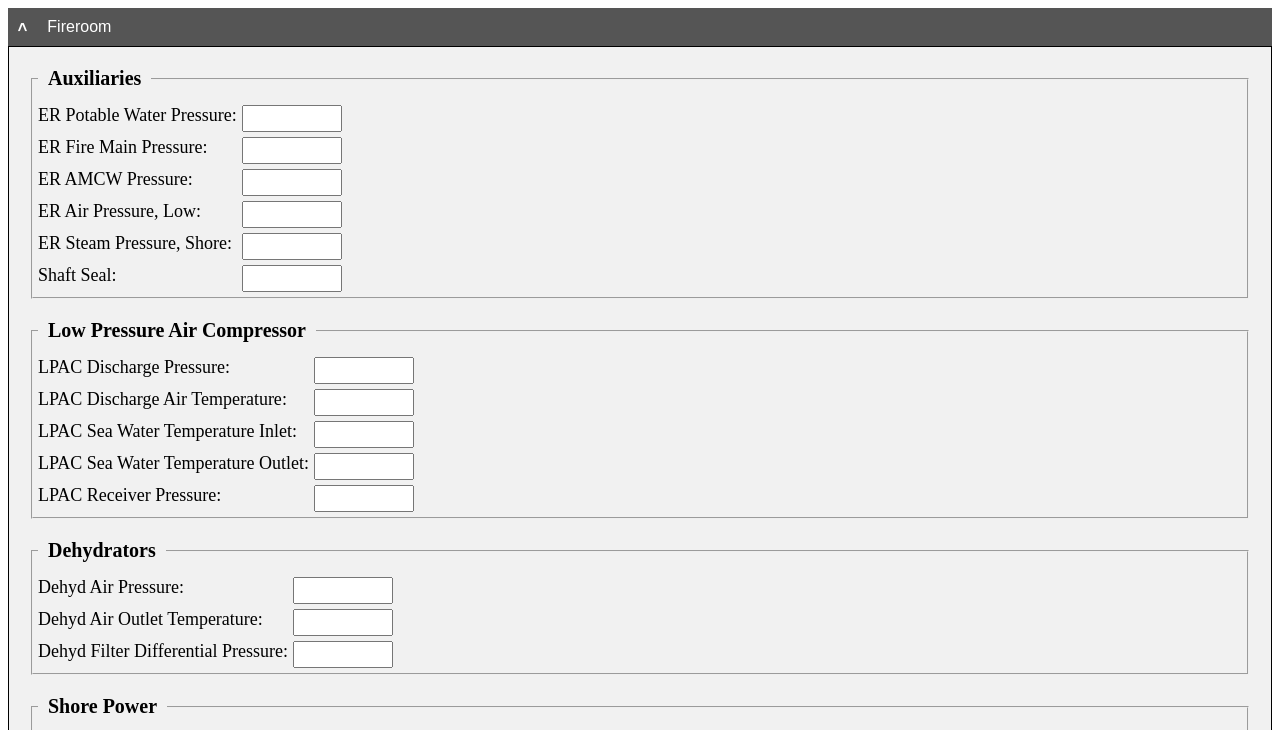
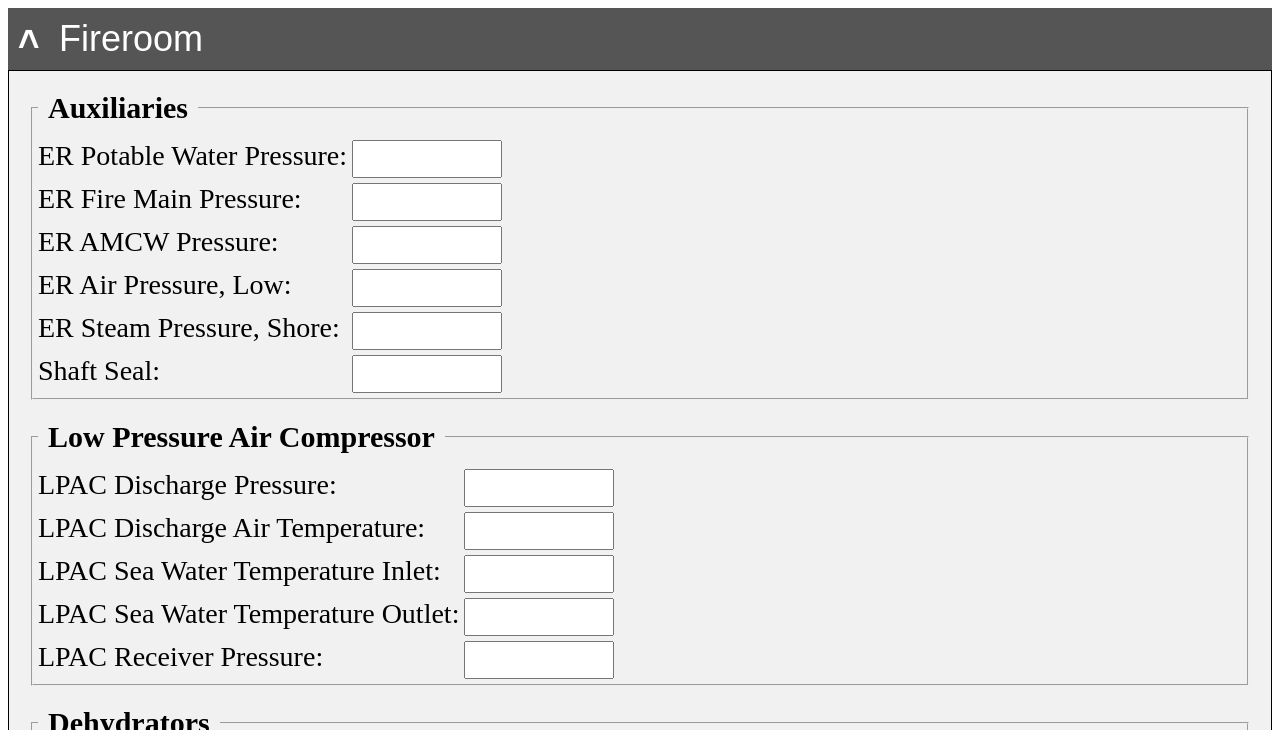
Before and after one commit to epieper/RoundsLog, a plain HTML site: page index.html in a window 1280 px wide. Both pictures are taken after a click on the button "Fireroom". Shown: the top 730 px of the page. Drawn offline with Linux system fonts and the light colour scheme.

Commit message:
Update style.css

```diff
--- a/style.css
+++ b/style.css
@@ -7,7 +7,7 @@ html {
   box-sizing: inherit;
 }
 div.page label {
-  font-size: 22px;
+  font-size: 32px;
   font-weight: bold;
 }
 fieldset.group {
@@ -16,7 +16,7 @@ fieldset.group {
 }
 fieldset.group legend {
   padding: 10px;
-  font-size: 20px;
+  font-size: 30px;
   font-weight: bold;
 }
 div.grid {
@@ -26,15 +26,15 @@ div.grid {
 }
 div.grid label {
   text-align: left;
-  font-size: 18px;
+  font-size: 28px;
   font-weight: normal;
 }
 div.grid label:after {
   content: ":";
 }
 div.grid input {
-  font-size: 18px;
-  width: 100px;
+  font-size: 28px;
+  width: 150px;
 }
 
 div.grid input:disabled {
@@ -42,8 +42,8 @@ div.grid input:disabled {
 }
 
 div.grid .checkmark {
-  height: 25px;
-  width: 25px;
+  height: 35px;
+  width: 35px;
 }
 
 
@@ -58,7 +58,7 @@ div.grid .checkmark {
   border: none;
   text-align: left;
   outline: none;
-  font-size: 16px;
+  font-size: 36px;
   width: 100%;
 }
 
```
